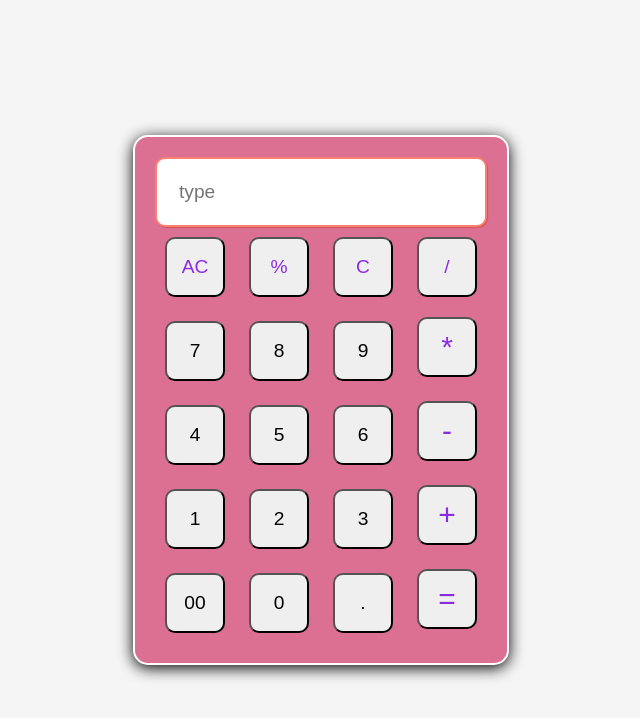
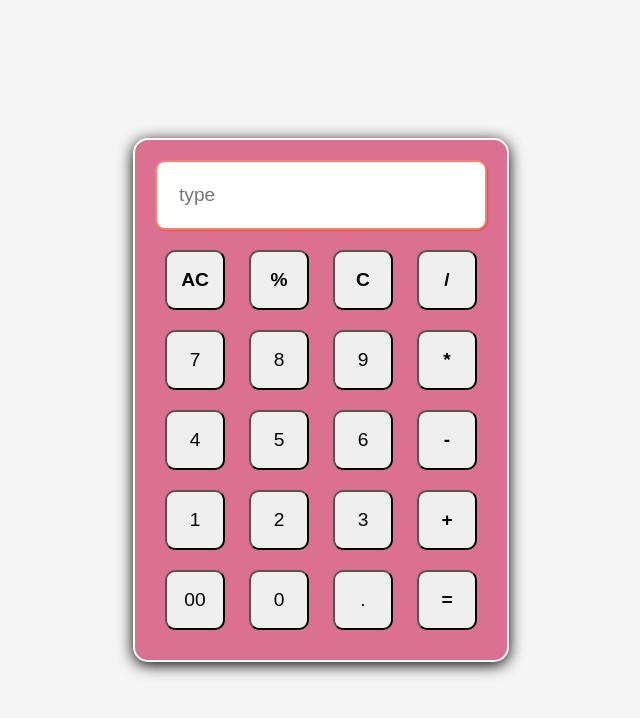
Before and after one commit to Ishikakumari4101/calculator, a plain HTML site: page index.html in a window 1280 px wide. Shown: the whole page, without its empty margins (319-959 px from the left). Drawn offline with Linux system fonts and the light colour scheme.

Commit message:
Fixed Bug for alignment

```diff
--- a/index.css
+++ b/index.css
@@ -37,8 +37,14 @@ button{
 button:hover{
     transform: scale(1.02);
     transition: all 0.3s ease-in-out;
+    background: whitesmoke;
 }
-
+.input-button-group{
+    margin-top: 10px;
+}
+.operator-button{
+    font-weight: 700;
+}
 @media (max-width:600px){
     *{
         margin: 0;
--- a/index.html
+++ b/index.html
@@ -10,36 +10,38 @@
   <body>
     <div class="container">
       <input type="text" placeholder="type" style="width: 100%" id="inputbox" />
+      <div class="input-button-group">
       <div class="cal">
-        <button style="color: blueviolet" font-size: 30px;>AC</button>
-        <button style="color: blueviolet" font-size: 30px;>%</button>
-        <button style="color: blueviolet" font-size: 30px;>C</button>
-        <button style="color: blueviolet" font-size: 30px;>/</button>
+        <button class="operator-button">AC</button>
+        <button class="operator-button">%</button>
+        <button class="operator-button">C</button>
+        <button class="operator-button">/</button>
       </div>
       <div class="cal">
         <button>7</button>
         <button>8</button>
         <button>9</button>
-        <button style="color: blueviolet; font-size: 30px">*</button>
+        <button class="operator-button">*</button>
       </div>
       <div class="cal">
         <button>4</button>
         <button>5</button>
         <button>6</button>
-        <button style="color: blueviolet; font-size: 30px">-</button>
+        <button class="operator-button">-</button>
       </div>
       <div class="cal">
         <button>1</button>
         <button>2</button>
         <button>3</button>
-        <button style="color: blueviolet; font-size: 30px">+</button>
+        <button class="operator-button">+</button>
       </div>
       <div class="cal">
         <button>00</button>
         <button>0</button>
         <button>.</button>
-        <button style="color: blueviolet; font-size: 30px">=</button>
+        <button class="operator-button">=</button>
       </div>
+    </div>
     </div>
   </body>
   <script src="./index.js"></script>
```
